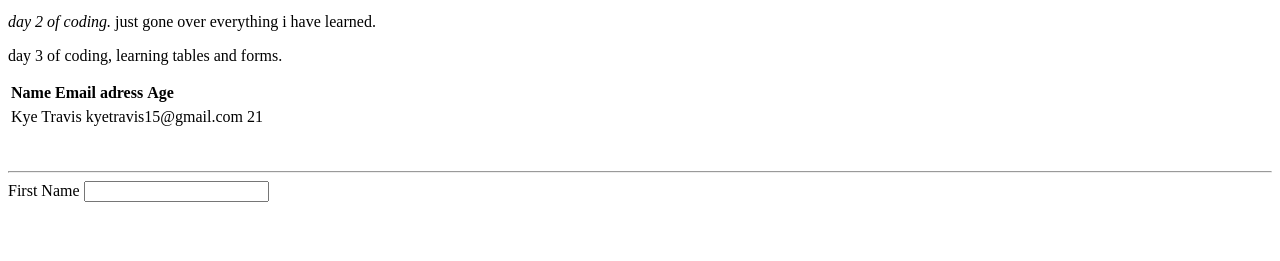
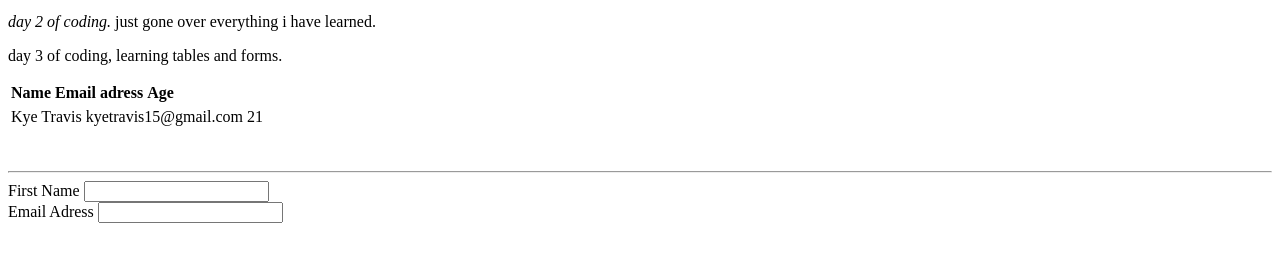
Before and after one commit to KyeTravis/first-github-project, a plain HTML site: page index.html in a window 1280 px wide. Shown: the part 101-362 px from the top of the page. Drawn offline with Linux system fonts and the light colour scheme.

Commit message:
added a first name and email adress form.

```diff
--- a/index.html
+++ b/index.html
@@ -43,8 +43,15 @@
 <hr>
 
 <form>
-    <label>First Name</label>
-    <input type="text" name="first-name"
+    <div>
+         <label>First Name</label>
+         <input type="text" name="firstName"#
+    </div>
+
+    <div>
+         <label>Email Adress</label>
+         <input type="text" name="emailAdress"
+    </div>
 </form>
 
 
```
